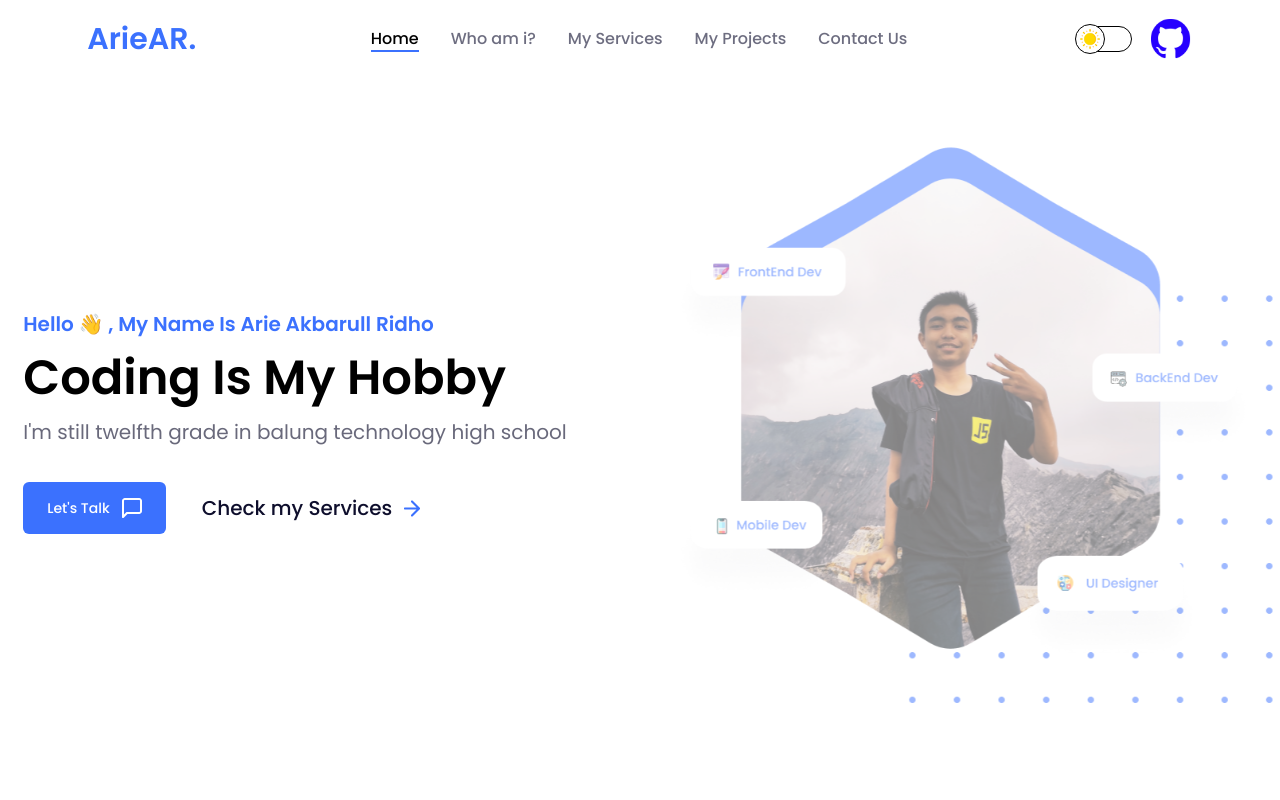
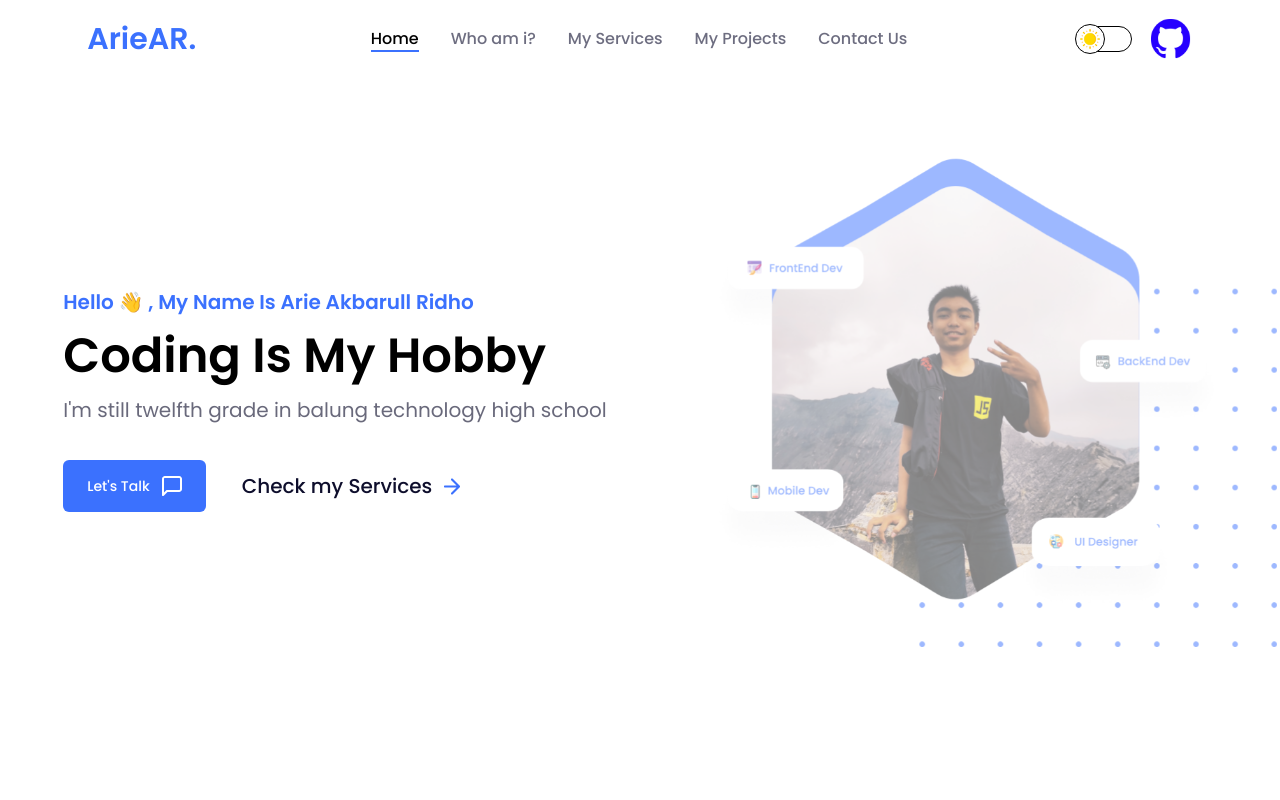
Before and after one commit to ariear/portofolio, a React (Create React App) app: page / in a window 1280 px wide. Shown: the top 800 px of the page. Built offline with nearby package versions, Linux system fonts and the light colour scheme.

Commit message:
fixed main page

```diff
--- a/src/components/Nav.jsx
+++ b/src/components/Nav.jsx
@@ -40,7 +40,7 @@ const Nav = () => {
 
     return (
         <>
-        <nav className="flex justify-between lg:justify-around items-center py-4 lg:px-0 px-5 font-pupylinux sticky top-0 bg-white z-50 dark:bg-[#262A31] transition-all duration-300">
+        <nav className="w-screen flex justify-between lg:justify-around items-center py-4 lg:px-0 px-5 font-pupylinux fixed top-0 bg-white z-50 dark:bg-[#262A31] transition-all duration-300">
             <p className="font-semibold text-2xl md:text-3xl text-[#3B71FE] dark:text-white">ArieAR.</p>
             <div className="lg:flex hidden items-center font-medium text-[#0e0e2c9a] dark:text-[#ffffff98]">
                 <p className="mr-8 relative group"><NavLink to="/" className={(e) => e.isActive ? 'text-black dark:text-white transition-all border-b-2 border-[#3B71FE]' : 'transition-all'}>Home</NavLink><span className="absolute w-0 left-0 bottom-0 group-hover:border border-[#3B71FE] group-hover:w-full transition-all"></span></p>
--- a/src/views/Home.jsx
+++ b/src/views/Home.jsx
@@ -30,7 +30,7 @@ const Home = () => {
 
     return (
         <div className="overflow-hidden dark:bg-[#262A31] transition-all duration-300">
-        <div className="font-pupylinux flex flex-wrap-reverse items-center justify-center lg:justify-around xl:justify-center py-7 md:py-16 mb-5" ref={homeRef}>
+        <div className="font-pupylinux flex flex-wrap-reverse items-center justify-center lg:justify-around xl:justify-center pt-24 md:pt-32 lg:pt-0 py-7 md:py-0 h-max lg:h-screen mb-5" ref={homeRef}>
             <div className="xl:mr-10 lg:w-[400px] xl:w-max lg:text-left md:text-center md:px-0 px-6">
                 <p className="text-[#3B71FE] font-bold text-xl mb-4 kenal-nama dark:text-white transition-all duration-300">Hello 👋 , My Name Is Arie Akbarull Ridho</p>
                 <p className="font-bold text-2xl lg:text-4xl xl:text-5xl mb-4 coding-hobi dark:text-white transition-all duration-300">Coding Is My Hobby</p>
@@ -42,7 +42,7 @@ const Home = () => {
             </div>
             <div>
                 <img src="/asset/hero-m.png" className="lg:hidden block w-[90vw] md:w-[500px] lg:mb-0 mb-6" alt="" />
-                <img src="/asset/hero.png" className="lg:w-[400px] xl:w-[650px] 2xl:w-max lg:block hidden hero-gede" alt="" />
+                <img src="/asset/hero.png" className="lg:w-[400px] xl:w-[570px] 2xl:w-max lg:block hidden hero-gede" alt="" />
             </div>
         </div>
         <Skill />
```
